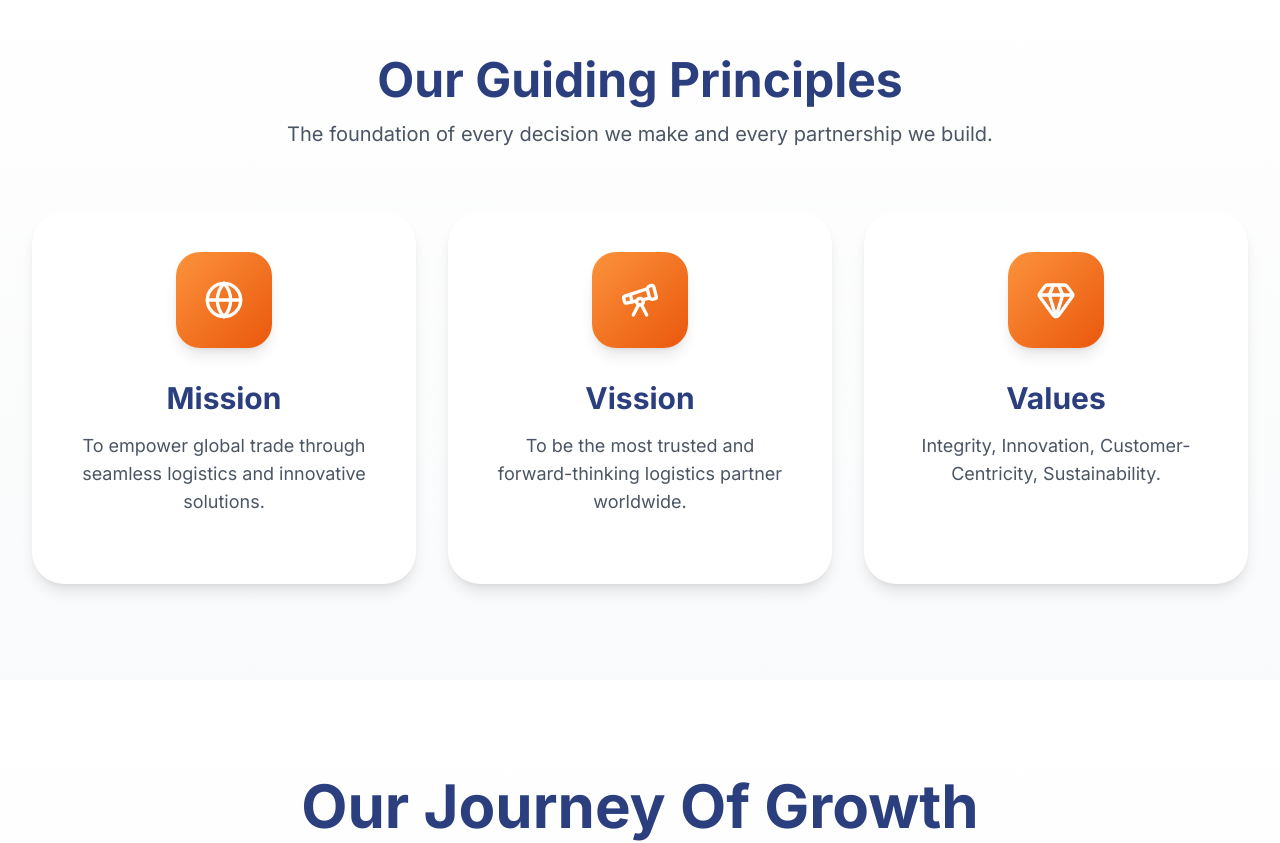
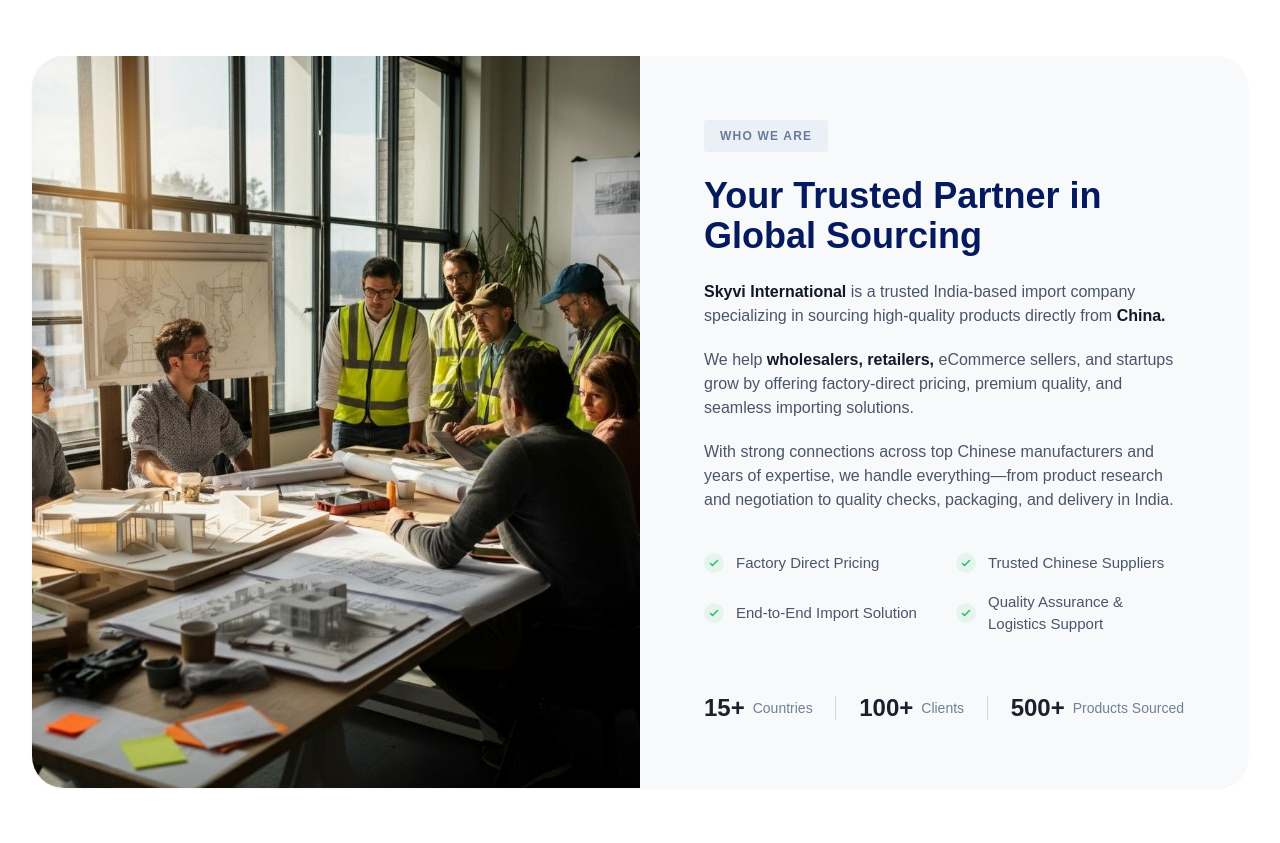
Before and after one commit to dhairya-pro/Skyvi, a React (Vite) app in the folder frontend/: page /about in a window 1280 px wide. Shown: the part 600-1443 px from the top of the page. Built offline with nearby package versions, Linux system fonts and the light colour scheme.

Commit message:
about us -who we are

```diff
--- /dev/null
+++ b/frontend/src/about-page/AboutWhoWeAre.jsx
@@ -0,0 +1,110 @@
+import React from 'react';
+import whoweare from '../assets/whoweare.jpeg'
+const AboutWhoWeAre = () => {
+    return (
+        <section className="py-16 sm:py-24 bg-white">
+            <div className="max-w-7xl mx-auto px-4 sm:px-6 lg:px-8">
+                {/* Main Card */}
+                <div className="bg-[#F8F9FA] rounded-[32px] overflow-hidden flex flex-col lg:flex-row shadow-sm">
+
+                    {/* Left Side: Image */}
+                    <div className="w-full lg:w-1/2 min-h-[400px] lg:min-h-full">
+                        <img
+                            src={whoweare}
+                            alt="Global Sourcing Partners"
+                            className="w-full h-full object-cover"
+                        />
+                    </div>
+
+                    {/* Right Side: Content */}
+                    <div className="w-full lg:w-1/2 p-8 sm:p-12 lg:p-16 flex flex-col justify-center">
+
+                        {/* Badge */}
+                        <div
+                            className="inline-block bg-[#EAF0F6] text-[#6B7A99] font-bold text-xs tracking-widest uppercase px-4 py-2 rounded mb-6 w-fit"
+                            style={{ fontFamily: 'Montserrat, sans-serif' }}
+                        >
+                            Who We Are
+                        </div>
+
+                        {/* Heading */}
+                        <h2
+                            className="text-3xl lg:text-4xl font-bold text-[#051A5E] mb-6 leading-tight"
+                            style={{ fontFamily: 'Montserrat, sans-serif' }}
+                        >
+                            Your Trusted Partner in Global Sourcing
+                        </h2>
+
+                        {/* Paragraphs */}
+                        <div
+                            className="text-[#4A5568] space-y-5 mb-10 text-[15px] sm:text-base leading-relaxed"
+                            style={{ fontFamily: 'Montserrat, sans-serif' }}
+                        >
+                            <p>
+                                <strong className="text-gray-900 font-bold">Skyvi International</strong> is a trusted India-based import company specializing in sourcing high-quality products directly from <strong className="text-gray-900 font-bold">China.</strong>
+                            </p>
+                            <p>
+                                We help <strong className="text-gray-900 font-bold">wholesalers, retailers,</strong> eCommerce sellers, and startups grow by offering factory-direct pricing, premium quality, and seamless importing solutions.
+                            </p>
+                            <p>
+                                With strong connections across top Chinese manufacturers and years of expertise, we handle everything—from product research and negotiation to quality checks, packaging, and delivery in India.
+                            </p>
+                        </div>
+
+                        {/* Checkmark List */}
+                        <div className="grid grid-cols-1 sm:grid-cols-2 gap-y-4 gap-x-6 mb-12">
+                            {[
+                                "Factory Direct Pricing",
+                                "Trusted Chinese Suppliers",
+                                "End-to-End Import Solution",
+                                "Quality Assurance & Logistics Support"
+                            ].map((item, index) => (
+                                <div key={index} className="flex items-center space-x-3">
+                                    <div className="w-5 h-5 rounded-full bg-[#E5F5ED] flex items-center justify-center shrink-0">
+                                        <svg className="w-3 h-3 text-[#22C55E]" fill="none" stroke="currentColor" viewBox="0 0 24 24">
+                                            <path strokeLinecap="round" strokeLinejoin="round" strokeWidth="3" d="M5 13l4 4L19 7"></path>
+                                        </svg>
+                                    </div>
+                                    <span
+                                        className="text-[#4A5568] text-[15px] font-medium"
+                                        style={{ fontFamily: 'Montserrat, sans-serif' }}
+                                    >
+                                        {item}
+                                    </span>
+                                </div>
+                            ))}
+                        </div>
+
+                        {/* Stats Area */}
+                        <div
+                            className="flex flex-wrap items-center justify-between gap-y-4 text-center sm:text-left pt-2"
+                            style={{ fontFamily: 'Montserrat, sans-serif' }}
+                        >
+                            <div className="flex items-center">
+                                <span className="text-xl sm:text-2xl font-extrabold text-[#1A202C]">15+</span>
+                                <span className="text-[#718096] ml-2 text-sm font-medium">Countries</span>
+                            </div>
+
+                            <div className="hidden sm:block w-[1px] h-6 bg-gray-300"></div>
+
+                            <div className="flex items-center">
+                                <span className="text-xl sm:text-2xl font-extrabold text-[#1A202C]">100+</span>
+                                <span className="text-[#718096] ml-2 text-sm font-medium">Clients</span>
+                            </div>
+
+                            <div className="hidden sm:block w-[1px] h-6 bg-gray-300"></div>
+
+                            <div className="flex items-center">
+                                <span className="text-xl sm:text-2xl font-extrabold text-[#1A202C]">500+</span>
+                                <span className="text-[#718096] ml-2 text-sm font-medium">Products Sourced</span>
+                            </div>
+                        </div>
+
+                    </div>
+                </div>
+            </div>
+        </section>
+    );
+};
+
+export default AboutWhoWeAre;
--- a/frontend/src/pages/About.jsx
+++ b/frontend/src/pages/About.jsx
@@ -1,5 +1,6 @@
 import React from 'react';
 import GuidingPrinciples from '../about-page/GuidingPrinciples';
+import AboutWhoWeAre from '../about-page/AboutWhoWeAre';
 import JourneyTimeline from '../about-page/JourneyTimeline';
 import LeadershipTeam from '../about-page/LeadershipTeam';
 
@@ -20,7 +21,10 @@
         <div className="absolute inset-0 bg-navy/70"></div>
 
         {/* Gradient Overlay */}
-        <div className="absolute inset-0 bg-gradient-to-b from-navy/60 via-navy/20 to-navy/10"></div>
+        <div
+          className="absolute inset-0"
+          style={{ background: 'linear-gradient(180deg, #051A5E 0%, #374C8E 40%, rgba(244, 243, 243, 0.20) 90%)' }}
+        ></div>
 
         {/* Content */}
         <div className="relative z-10 max-w-5xl mx-auto px-4 sm:px-6 lg:px-8 text-center">
@@ -36,14 +40,15 @@
         </div>
       </section>
 
+      {/* Who We Are Section */}
+      <AboutWhoWeAre />
+
       {/* Guiding Principles Section */}
       <GuidingPrinciples />
 
       {/* Journey Timeline Section */}
       <JourneyTimeline />
 
-      {/* Leadership Team Section */}
-      {/* <LeadershipTeam /> */}
     </div>
   );
 };
```
Also changed, not shown: frontend/src/assets/whoweare.jpeg (added).
